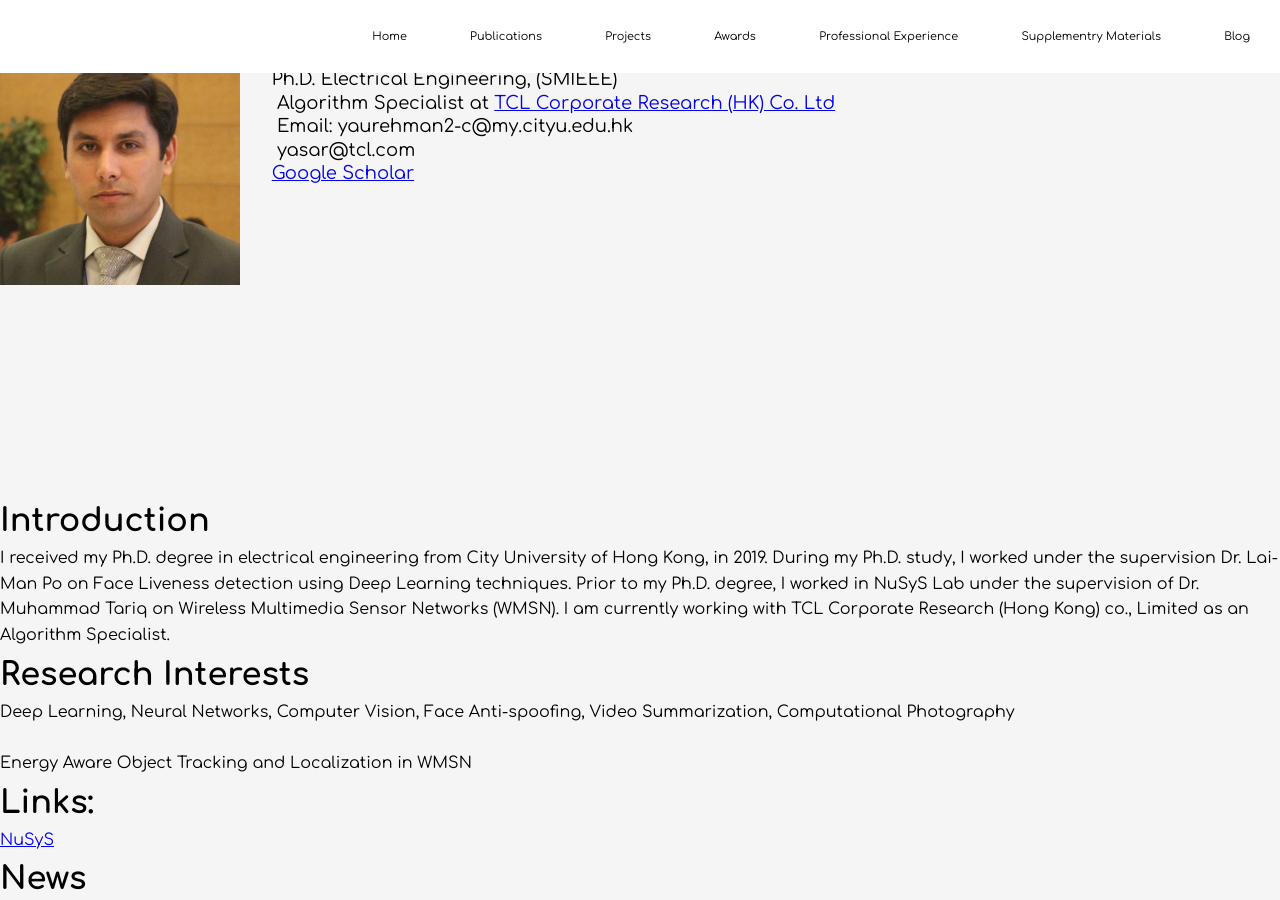
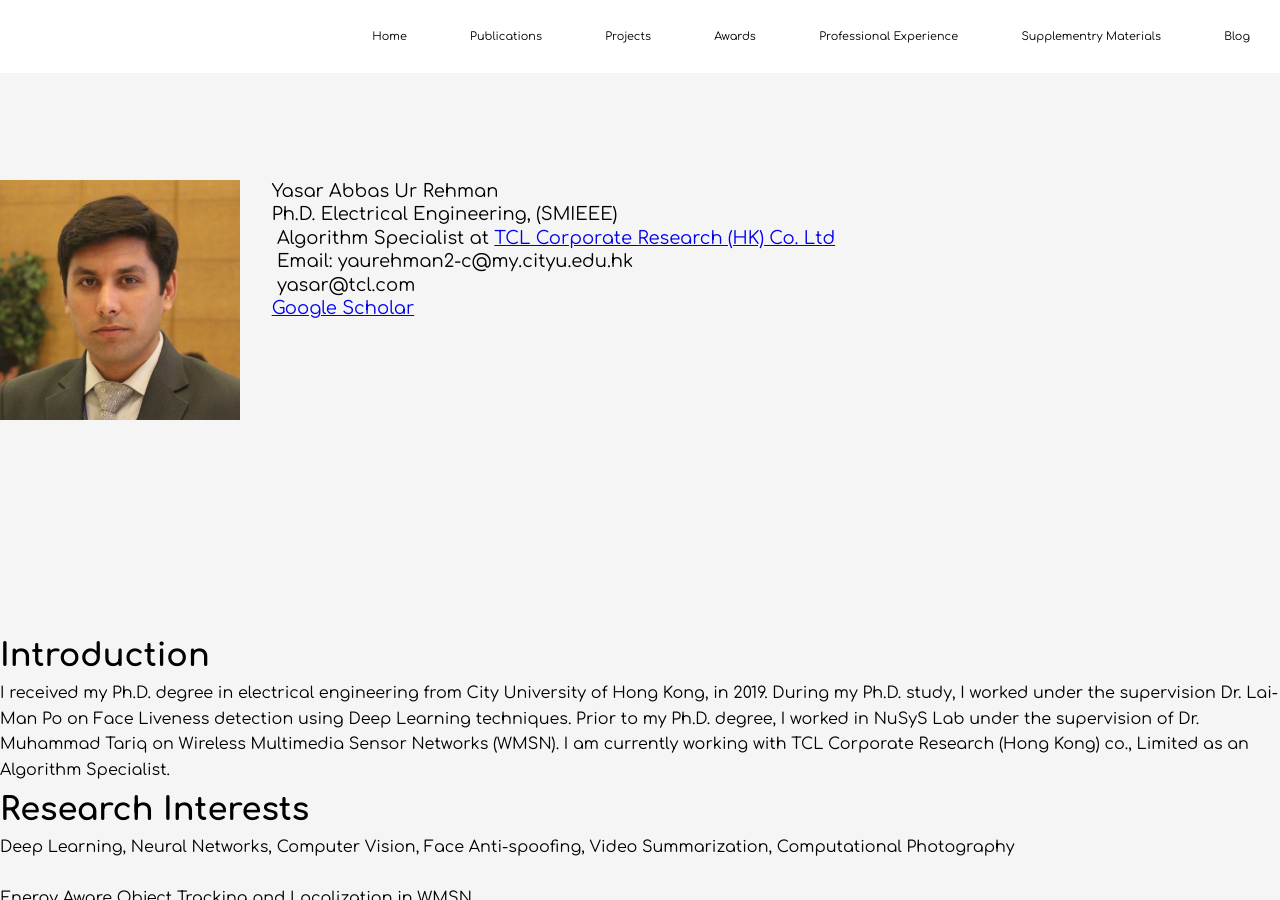
Before and after one commit to yasar-rehman/yasar, a Jekyll site: the page built from index.html, in a window 1280 px wide and 900 px high. Built offline with Jekyll 4.4.1, drawn with Linux system fonts in a browser that asks for light colours.

Commit message:
Update main.css

```diff
--- a/css/main.css
+++ b/css/main.css
@@ -41,7 +41,7 @@ nav ul li a:hover {
   line-height: 1.3;
   background: #F5F5F5;
   min-height: 30vh;
-  padding-top: 5vh;
+  padding-top: 20vh;
   text-align:
 }
 .welcome_section {
```
